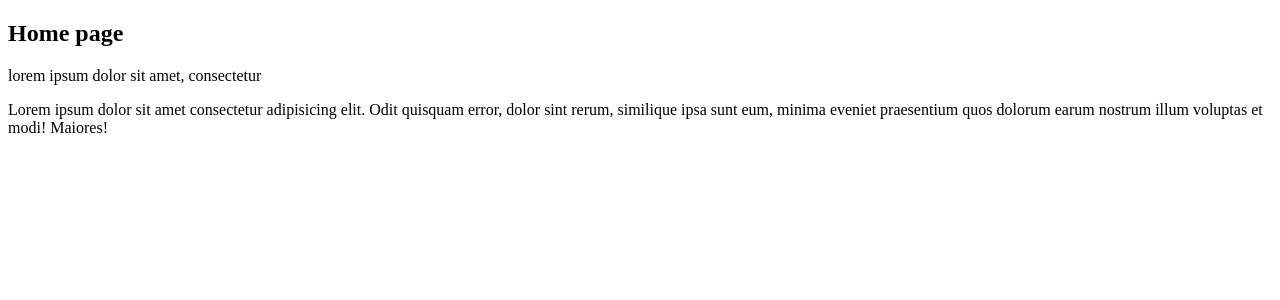
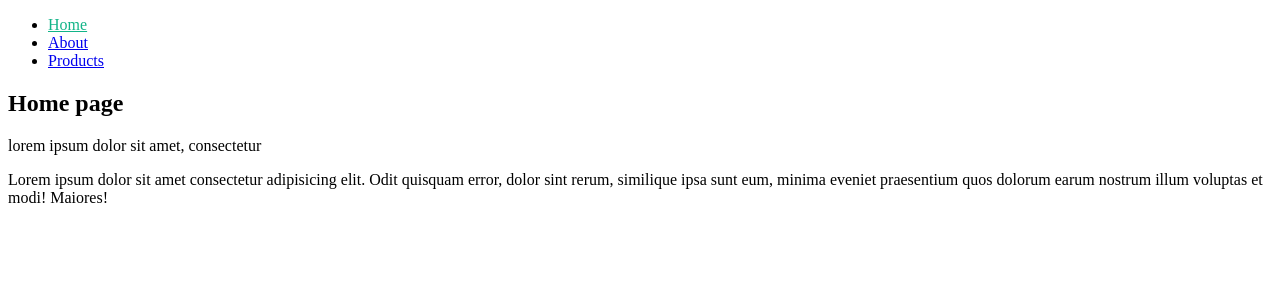
Before and after one commit to dabingch/vue-web-apps, a Nuxt app in the folder vue-nuxi-dojo/: page / in a window 1280 px wide. Shown: the top 300 px of the page. Built offline with nearby package versions, Linux system fonts and the light colour scheme.

Commit message:
Add layouts in vue-nuxt-app

```diff
--- /dev/null
+++ b/vue-nuxi-dojo/layouts/default.vue
@@ -0,0 +1,23 @@
+<template>
+	<div>
+		<header>
+			<nav>
+				<ul>
+					<li><NuxtLink to="/">Home</NuxtLink></li>
+					<li><NuxtLink to="/about">About</NuxtLink></li>
+					<li><NuxtLink to="/products">Products</NuxtLink></li>
+				</ul>
+			</nav>
+		</header>
+
+		<div><slot></slot></div>
+	</div>
+</template>
+
+<script setup></script>
+
+<style scoped>
+.router-link-exact-active {
+	color: #12b488;
+}
+</style>
--- /dev/null
+++ b/vue-nuxi-dojo/layouts/products.vue
@@ -0,0 +1,25 @@
+<template>
+	<div>
+		<header>
+			<nav>
+				<NuxtLink to="/">Nuxt Dojo Merch</NuxtLink>
+			</nav>
+		</header>
+		<div>
+			<slot />
+		</div>
+		<footer>
+			<ul>
+				<li><NuxtLink to="/">Home</NuxtLink></li>
+				<li><NuxtLink to="/about">About</NuxtLink></li>
+				<li><NuxtLink to="/products">Merch</NuxtLink></li>
+			</ul>
+		</footer>
+	</div>
+</template>
+
+<style scoped>
+.router-link-exact-active {
+	color: #12b488;
+}
+</style>
--- a/vue-nuxi-dojo/pages/products/[id].vue
+++ b/vue-nuxi-dojo/pages/products/[id].vue
@@ -6,6 +6,9 @@
 
 <script setup>
 const { id } = useRoute().params
+definePageMeta({
+	layout: 'products',
+})
 </script>
 
 <style lang="scss" scoped></style>
--- a/vue-nuxi-dojo/pages/products/index.vue
+++ b/vue-nuxi-dojo/pages/products/index.vue
@@ -4,6 +4,10 @@
 	</div>
 </template>
 
-<script setup></script>
+<script setup>
+definePageMeta({
+	layout: 'products',
+})
+</script>
 
 <style lang="scss" scoped></style>
```
